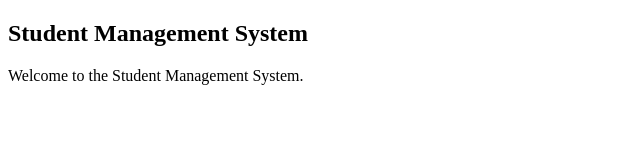
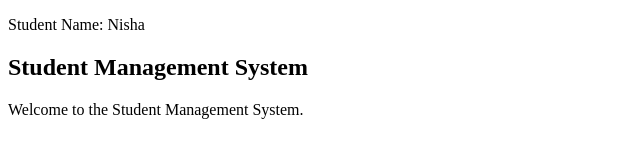
Before and after one commit to nishath2006/studentproj, a plain HTML site: page index.html in a window 1280 px wide. Shown: the whole page, without its empty margins (0-640 px from the left). Drawn offline with Linux system fonts and the light colour scheme.

Commit message:
Added student details

```diff
--- a/index.html
+++ b/index.html
@@ -4,6 +4,7 @@
     <title>Student Management System</title>
 </head>
 <body>
+    <p>Student Name: Nisha</p>
     <h2>Student Management System</h2>
     <p>Welcome to the Student Management System.</p>
 </body>
```
